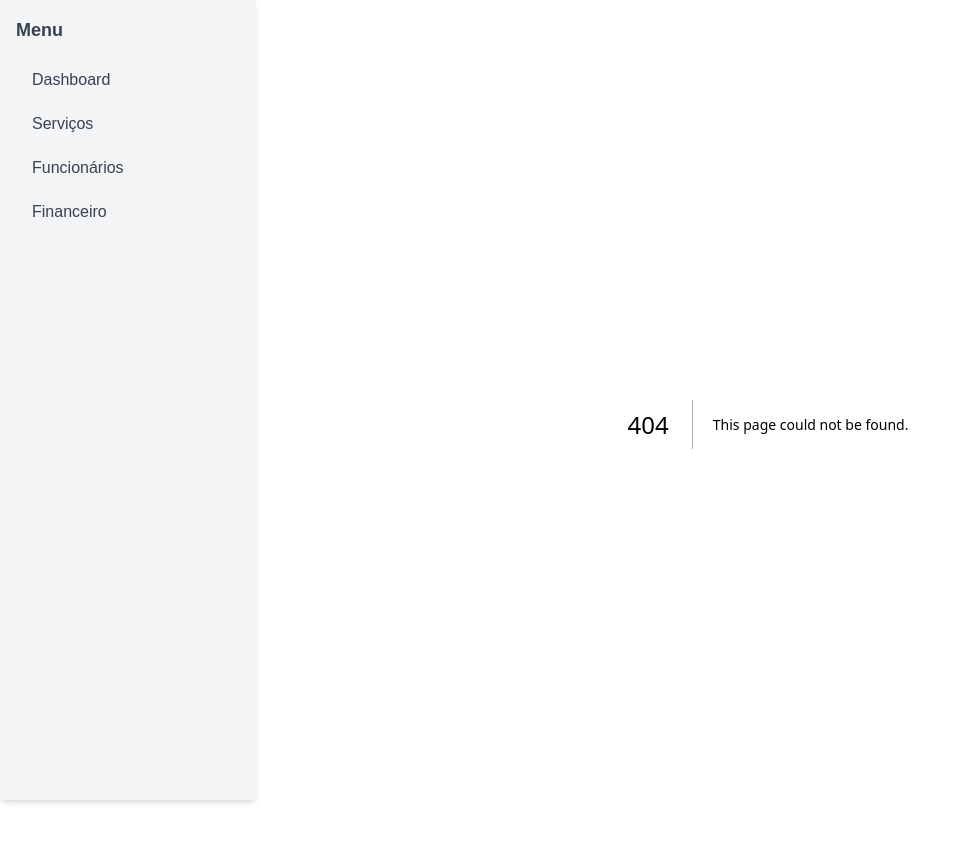
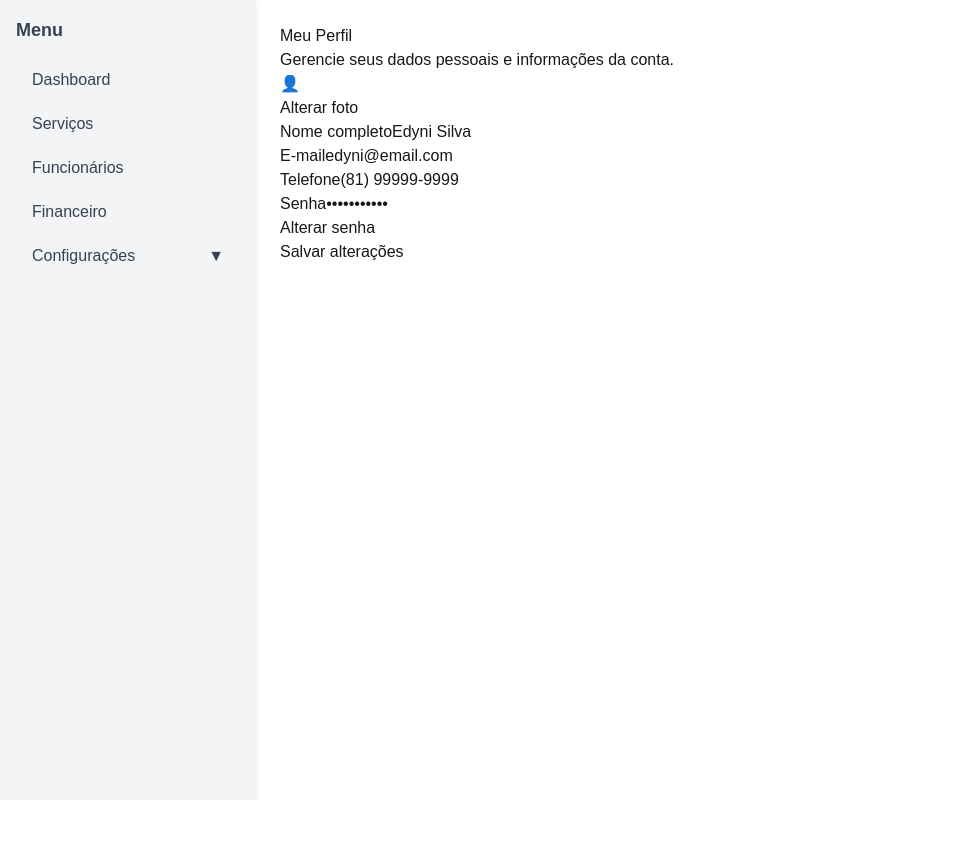
Before and after one commit to LaedsonOliveira/sistema-agendamento, a Next.js app: page /configuracoes/perfil in a window 1280 px wide. Before the commit this address had no page. Shown: the top 842 px of the page, without its empty margins (0-969 px from the left). After the commit the page ends 800 px from the top, so only its background shows below. Built offline with nearby package versions, Linux system fonts and the light colour scheme.

Commit message:
foi criado pagina de cadastro do perfil do usuario

```diff
--- /dev/null
+++ b/app/configuracoes/estabelicimento/page.tsx
@@ -0,0 +1 @@
+"use client";
--- /dev/null
+++ b/app/configuracoes/perfil/page.tsx
@@ -0,0 +1,164 @@
+"use client";
+
+import React, { useState, ChangeEvent } from 'react';
+
+interface FormData {
+  nome: string;
+  email: string;
+  telefone: string;
+  senha: string;
+}
+
+const Perfil: React.FC = () => {
+  const [formData, setFormData] = useState<FormData>({
+    nome: 'Edyni Silva',
+    email: 'edyni@email.com',
+    telefone: '(81) 99999-9999',
+    senha: '***********'
+  });
+
+  const [foto, setFoto] = useState<string | null>(null);
+
+  const handleInputChange = (e: ChangeEvent<HTMLInputElement>) => {
+    const { name, value } = e.target;
+    setFormData(prev => ({
+      ...prev,
+      [name]: value
+    }));
+  };
+
+  const handleFotoChange = (e: ChangeEvent<HTMLInputElement>) => {
+    const file = e.target.files?.[0];
+    if (file) {
+      const reader = new FileReader();
+      reader.onloadend = () => {
+        if (typeof reader.result === 'string') {
+          setFoto(reader.result);
+        }
+      };
+      reader.readAsDataURL(file);
+    }
+  };
+
+  const handleSubmit = (e: React.FormEvent<HTMLFormElement>) => {
+    e.preventDefault();
+    console.log('Dados salvos:', formData);
+    alert('Perfil atualizado com sucesso!');
+  };
+
+  const handleAlterarSenha = () => {
+    alert('Redirecionar para página de alteração de senha');
+  };
+
+  return (
+    <div className="profile-container">
+      <div className="profile-card">
+        {/* Cabeçalho */}
+        <div className="profile-header">
+          <h1>Meu Perfil</h1>
+          <p>Gerencie seus dados pessoais e informações da conta.</p>
+        </div>
+
+        {/* Formulário */}
+        <form onSubmit={handleSubmit} className="profile-form">
+          {/* Seção da Foto */}
+          <div className="foto-section">
+            <div className="foto-container">
+              {foto ? (
+                <img src={foto} alt="Foto de perfil" className="foto-perfil" />
+              ) : (
+                <div className="foto-placeholder">
+                  <span className="foto-icon">👤</span>
+                </div>
+              )}
+            </div>
+            <div className="foto-actions">
+              <label htmlFor="foto-input" className="btn-foto">
+                Alterar foto
+                <input
+                  type="file"
+                  id="foto-input"
+                  accept="image/*"
+                  onChange={handleFotoChange}
+                  style={{ display: 'none' }}
+                />
+              </label>
+            </div>
+          </div>
+
+          {/* Campos do formulário */}
+          <div className="form-group">
+            <label htmlFor="nome">Nome completo</label>
+            <input
+              type="text"
+              id="nome"
+              name="nome"
+              value={formData.nome}
+              onChange={handleInputChange}
+              className="form-input"
+              required
+            />
+          </div>
+
+          <div className="form-group">
+            <label htmlFor="email">E-mail</label>
+            <input
+              type="email"
+              id="email"
+              name="email"
+              value={formData.email}
+              onChange={handleInputChange}
+              className="form-input"
+              required
+            />
+          </div>
+
+          <div className="form-group">
+            <label htmlFor="telefone">Telefone</label>
+            <input
+              type="tel"
+              id="telefone"
+              name="telefone"
+              value={formData.telefone}
+              onChange={handleInputChange}
+              className="form-input"
+              placeholder="(00) 00000-0000"
+            />
+          </div>
+
+          {/* Seção da Senha */}
+          <div className="senha-section">
+            <div className="form-group senha-group">
+              <label htmlFor="senha">Senha</label>
+              <input
+                type="password"
+                id="senha"
+                name="senha"
+                value={formData.senha}
+                onChange={handleInputChange}
+                className="form-input"
+                disabled
+              />
+            </div>
+            <button
+              type="button"
+              onClick={handleAlterarSenha}
+              className="btn-alterar-senha"
+            >
+              Alterar senha
+            </button>
+          </div>
+
+          {/* Botão Salvar */}
+          <div className="form-actions">
+            <button type="submit" className="btn-salvar">
+              Salvar alterações
+            </button>
+          </div>
+        </form>
+      </div>
+    </div>
+  );
+};
+
+export default Perfil;
--- a/app/side-bar/page.tsx
+++ b/app/side-bar/page.tsx
@@ -1,8 +1,10 @@
 "use client";
 import { useState } from "react";
+import Link from "next/link";
 
 export default function Sidebar() {
   const [isOpen, setIsOpen] = useState(false);
+  const [configuracoesAberto, setConfiguracoesAberto] = useState(false);
 
   return (
     <div>
@@ -81,6 +83,37 @@ export default function Sidebar() {
           >
             Financeiro
           </a>
+          <button
+            onClick={() => setConfiguracoesAberto(!configuracoesAberto)}
+            className="w-full flex items-center justify-between px-4 py-2 text-gray-700 hover:bg-gray-200 rounded transition-colors"
+          >
+            <span> Configurações</span>
+
+            <span>
+              {configuracoesAberto ? "▲" : "▼"}
+            </span>
+          </button>
+
+          {/* Submenu */}
+          {configuracoesAberto && (
+            <div className="ml-4 mt-1 space-y-1">
+
+              <Link
+                href="/configuracoes/perfil"
+                className="block px-4 py-2 text-gray-600 hover:bg-gray-200 rounded transition-colors"
+              >
+                Perfil
+              </Link>
+
+              <Link
+                href="/configuracoes/estabelecimento"
+                className="block px-4 py-2 text-gray-600 hover:bg-gray-200 rounded transition-colors"
+              >
+                Estabelecimento
+              </Link>
+
+            </div>
+          )}
         </nav>
       </aside>
     </div>
```
Also changed, not shown: 1 other file (tests, documents, lock files or other folders).
